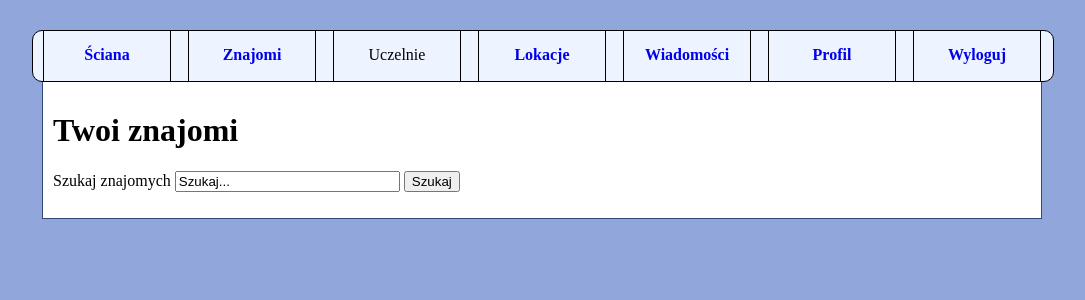
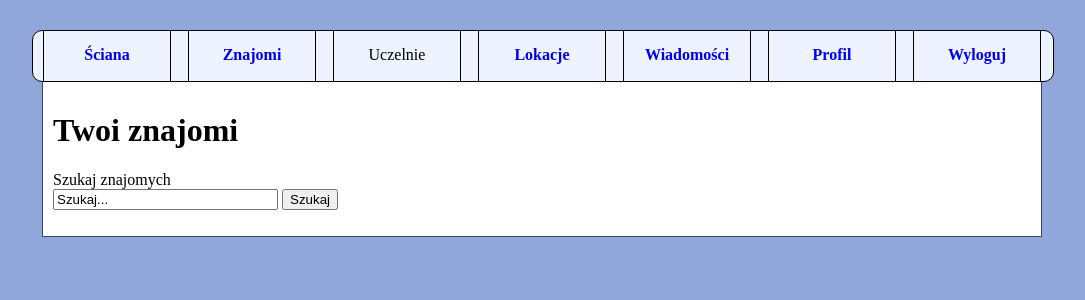
Before and after one commit to Maskopatol/ZWiS, a CodeIgniter app: page /htdocs/index.php/user/friends in a window 1280 px wide. Shown: the top 300 px of the page, without its empty margins (98-1183 px from the left). Run offline with CodeIgniter, Linux system fonts and the light colour scheme; data that the repository does not hold is empty; some libraries are stand-ins or nearby versions.

Commit message:
Poprawki

```diff
--- a/application/views/user/friends_view.php
+++ b/application/views/user/friends_view.php
@@ -1,11 +1,13 @@
 <html>
 <body>
 <h1><?=$heading?></h1>
+<div class='search'>
 <?=form_open('user/search');?>
-Szukaj znajomych
+Szukaj znajomych<br>
 <input type="text" size="25" name="item" value="Szukaj...">
 <input type="submit" value="Szukaj" ?>
 </form>
+</div>
 
 
 	<?php foreach($friends as $fnd): ?>
--- a/application/views/user/search_view.php
+++ b/application/views/user/search_view.php
@@ -1,10 +1,12 @@
 <html>
 <body>
 <h1><?=$heading?></h1>
+<div class='search'>
 <?=form_open('user/search');?>
 <input type="text" size="25" name="item" value="Szukaj...">
 <input type="submit" value="Szukaj" ?>
 </form>
+</div>
 	<?php foreach($friends as $user): ?>
 
 		<div class='user'>
--- a/static/css/wall.css
+++ b/static/css/wall.css
@@ -41,6 +41,10 @@ body{
 	background-color:#EDF3FF;
 }
 
+.search{
+	width:350px;
+	border-radius:10px;
+}
 
 #content input{
 	border-radius:7px;
```
